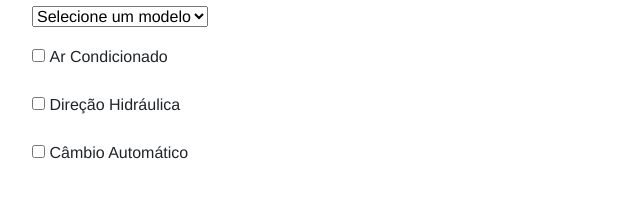
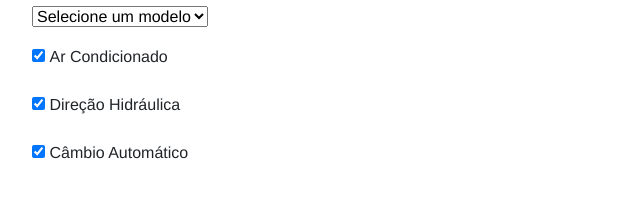
Before and after one commit to Lennon95/LocadoraBackend, a website: page Frontend/index.html in a window 1280 px wide. Shown: the part 541-757 px from the top of the page, 40-680 px from the left. Drawn offline with nearby package versions, Linux system fonts and the light colour scheme; no server answers.

Commit message:
Fix html

```diff
--- a/Frontend/index.html
+++ b/Frontend/index.html
@@ -48,17 +48,17 @@
                     </div>
 
                     <div>
-                        <input type="checkbox" name="arcondicionado" id="arcondicionado" />
+                        <input type="checkbox" name="arcondicionado" id="arcondicionado" checked/>
                         <label>Ar Condicionado</label>
                     </div>
 
                     <div>
-                        <input type="checkbox" name="direcao" id="direcao" />
+                        <input type="checkbox" name="direcao" id="direcao" checked />
                         <label>Dire&ccedil;&atilde;o Hidr&aacute;ulica</label>
                     </div>
 
                     <div>
-                        <input type="checkbox" name="cambio" id="cambio" />
+                        <input type="checkbox" name="cambio" id="cambio" checked />
                         <label>C&acirc;mbio Autom&aacute;tico</label>
                     </div>
 
```
